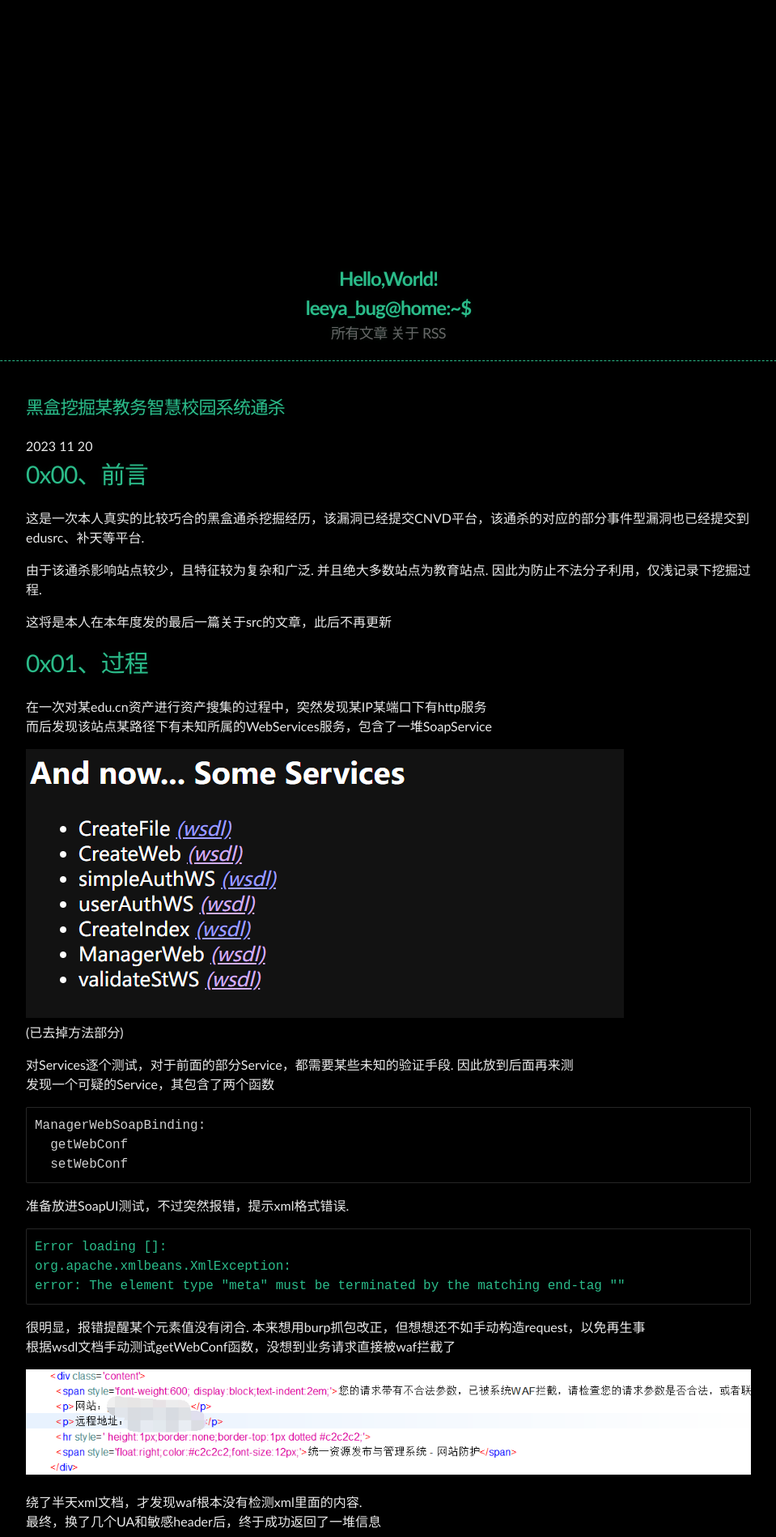
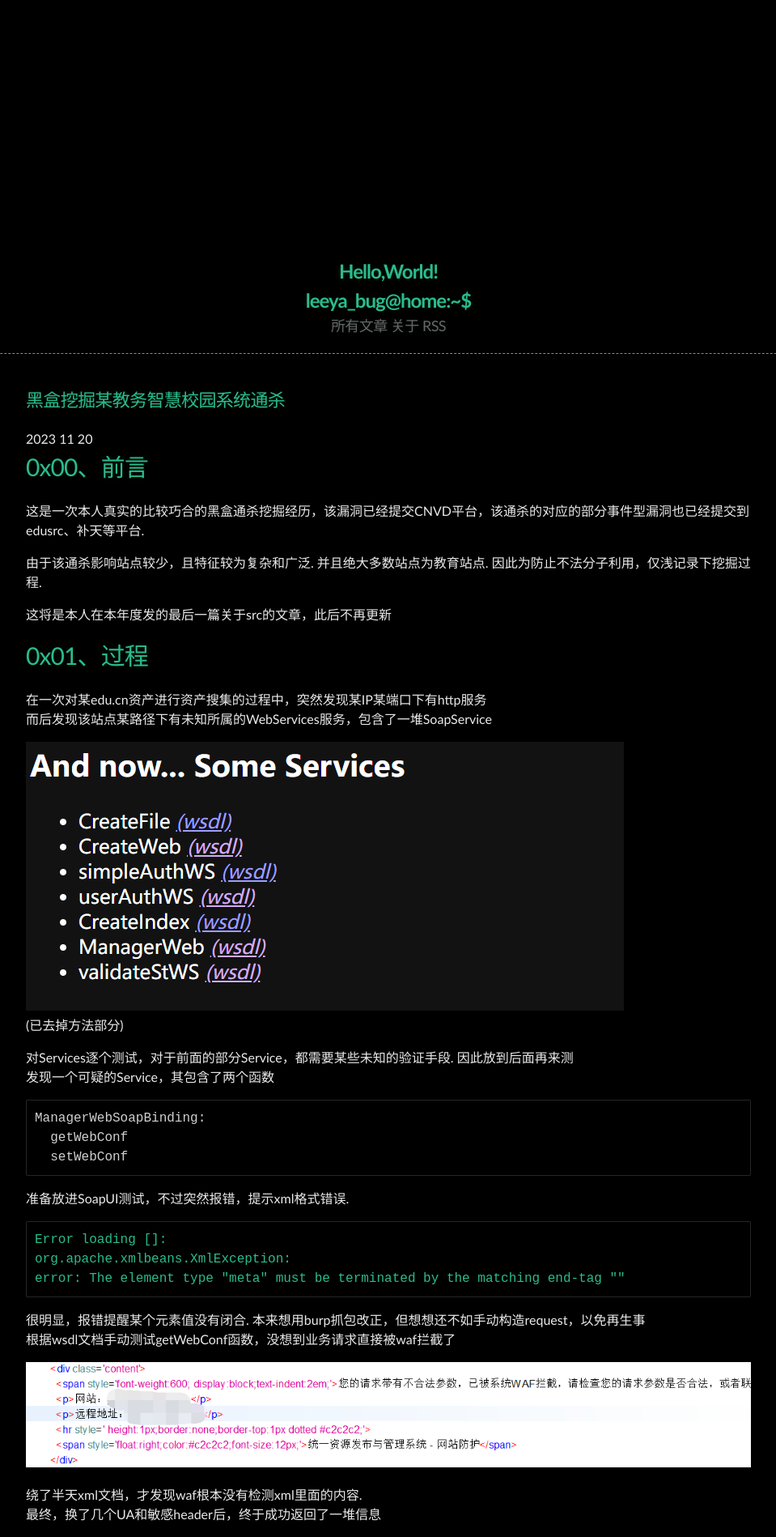
Before and after one commit to Leeyangee/leeyangee.github.io, a Jekyll site: the page built from _posts/2023-11-20-黑盒挖掘某教务智慧校园系统通杀.md, in a window 1280 px wide. Shown: the top 1898 px of the page at 81% size, without its empty margins (160-1119 px from the left). Built offline with Jekyll 4.4.1, drawn with Linux system fonts in a browser that asks for light colours.

Commit message:
Update header.html

```diff
--- a/_includes/header.html
+++ b/_includes/header.html
@@ -1,5 +1,5 @@
 <header>
-  <div style="margin-top:34vh;">
+  <div style="margin-top:33vh;">
     <a style="text-decoration: none;" href="{{ "/" | prepend: site.baseurl | replace: '//', '/' }}">
       <h1 id="showtag">
         Hello,World!
```
